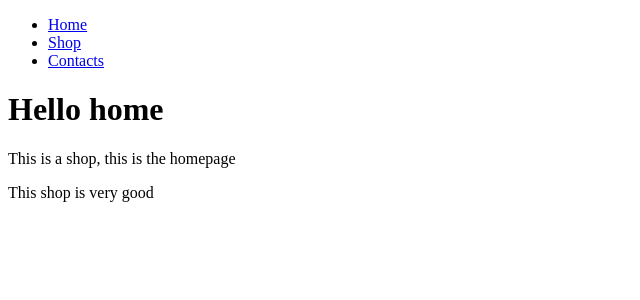
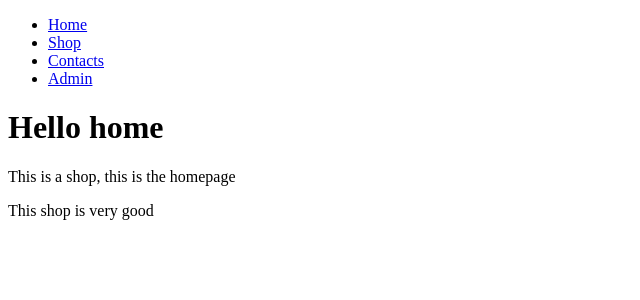
Before and after one commit to sdamaggio/wwwebshop, a Vue app in the folder ashop/: page / in a window 1280 px wide. Shown: the top 300 px of the page, without its empty margins (0-640 px from the left). Built offline with nearby package versions, Linux system fonts and the light colour scheme; what vue-resource would draw is missing.

Commit message:
added AdminItem and ProductItem that is not a page for now

```diff
--- a/ashop/src/App.vue
+++ b/ashop/src/App.vue
@@ -9,13 +9,17 @@
 import Home from './components/HomeItem.vue'
 import Shop from './components/ShopItem.vue'
 import Contacts from './components/ContactsItem.vue'
+import Admin from './components/AdminItem.vue'
+import Product from './components/ProductItem.vue'
 
 export default {
   name: 'app',
   components: {
     Home,
     Shop,
-    Contacts
+    Contacts,
+    Admin,
+    Product
   }
 }
 </script>
--- /dev/null
+++ b/ashop/src/components/AdminItem.vue
@@ -0,0 +1,17 @@
+<template>
+  <div class="admin">
+    <h2>Admin</h2>
+    <p>This is a page to edit content during testing</p>
+  </div>
+</template>
+
+
+<script>
+  export default {
+    name: 'admin'
+  }
+</script>
+
+<style scoped>
+
+</style>
--- /dev/null
+++ b/ashop/src/components/ProductItem.vue
@@ -0,0 +1,22 @@
+<template>
+  <div class="product">
+    <h2>Product {{productNumber}}</h2>
+    <p>Here you can read about the product</p>
+  </div>
+</template>
+
+
+<script>
+  export default {
+    name: 'product',
+    data() {
+      return {
+        productNumber: 1
+      }
+    }
+  }
+</script>
+
+<style scoped>
+
+</style>
--- a/ashop/src/main.js
+++ b/ashop/src/main.js
@@ -7,6 +7,8 @@ import VueRouter from 'vue-router'
 import Home from './components/HomeItem'
 import Contacts from './components/ContactsItem'
 import Shop from './components/ShopItem'
+import Admin from './components/AdminItem'
+import Product from './components/ProductItem'
 
 Vue.config.productionTip = false
 
@@ -19,7 +21,8 @@ const router = new VueRouter({
   routes: [
     {path: '/', component: Home},
     {path: '/shop', component: Shop},
-    {path: '/contacts', component: Contacts}
+    {path: '/contacts', component: Contacts},
+    {path: '/admin', component: Admin}
   ]
 });
 
@@ -32,6 +35,7 @@ new Vue({
       <li><router-link to="/">Home</router-link></li>
       <li><router-link to="/shop">Shop</router-link></li>
       <li><router-link to="/contacts">Contacts</router-link></li>
+      <li><router-link to="/admin">Admin</router-link></li>
     </ul>
     <router-view></router-view>
   </div>
```
